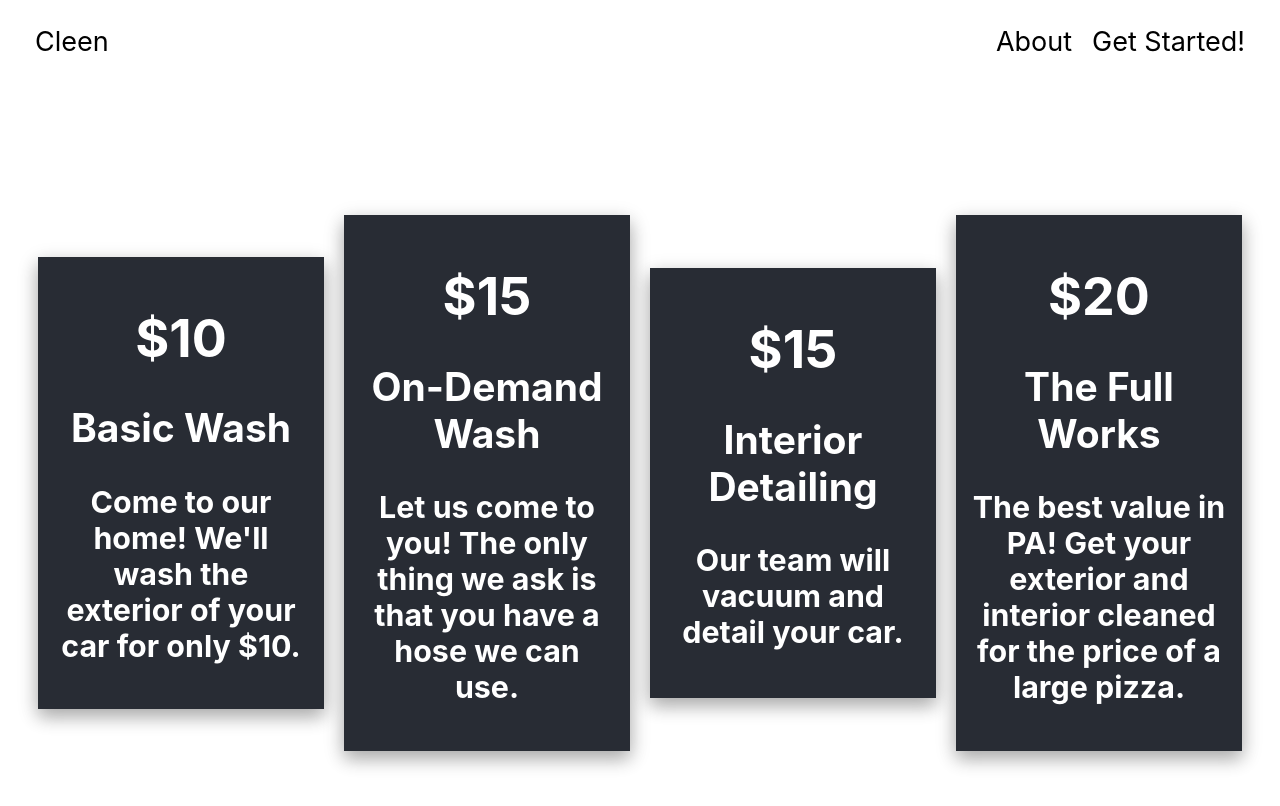
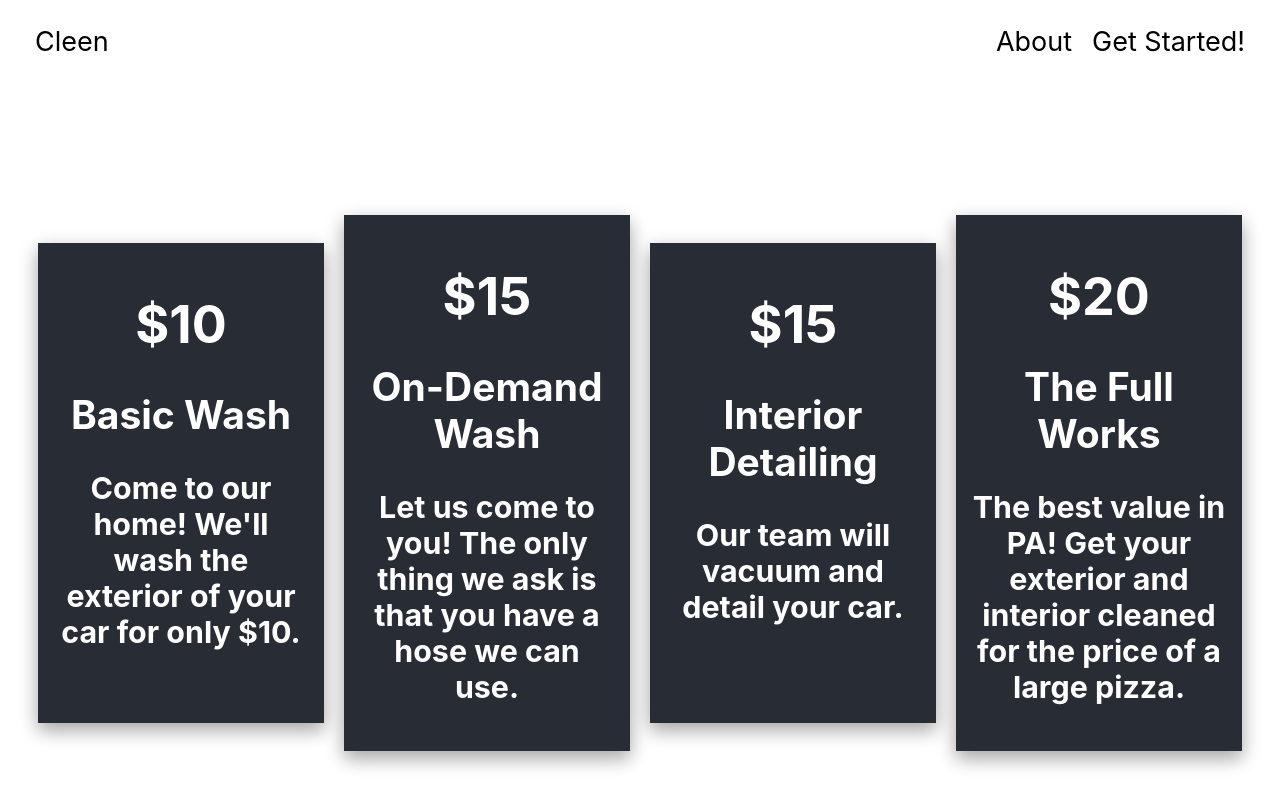
Before and after one commit to jalford14/cleen, a React (Create React App) app: page / in a window 1280 px wide. Shown: the top 806 px of the page. Built offline with nearby package versions, Linux system fonts and the light colour scheme.

Commit message:
make price options clickable links. some css changes

```diff
--- a/src/components/WashOption.js
+++ b/src/components/WashOption.js
@@ -15,9 +15,11 @@ class WashOption extends React.Component {
       // we'll wash for you!
 
       <div class="content-box">
-        <h1>{this.props.price}</h1>
-        <h2>{this.props.title}</h2>
-        <h3>{this.props.description}</h3>
+        <a href="localhost:3000">
+          <h1>{this.props.price}</h1>
+          <h2>{this.props.title}</h2>
+          <h3>{this.props.description}</h3>
+        </a>
       </div>
     );
   }
--- a/src/components/css/Header.css
+++ b/src/components/css/Header.css
@@ -7,7 +7,7 @@
   margin-left: auto;
 }
 
-a {
+.navbar a {
   text-decoration: none;
   position: relative;
   font-size: 27px;
--- a/src/components/css/WashOption.css
+++ b/src/components/css/WashOption.css
@@ -2,15 +2,22 @@
   width: 20%;
   margin: 0 10px 0 10px;
   padding: 15px;
-  min-height: 400px;
+  min-height: 450px;
   box-shadow: 0 8px 16px 0 rgba(0, 0, 0, 0.2), 0 6px 20px 0 rgba(0, 0, 0, 0.19);
   background-color: #282c34;
+  position: relative;
   top: 0px;
-  transition: all .25s ease-in-out;
+  transition: all .25s;
+}
+
+.content-box a {
+  text-decoration: none;
+  color: inherit;
 }
 
 .content-box:hover {
   position: relative;
   top: -10px;
   box-shadow: 0 8px 16px 0 rgba(0, 0, 0, 1), 0 6px 20px 0 rgba(0, 0, 0, 0.19);
+  transition: all .25s;
 }
```
